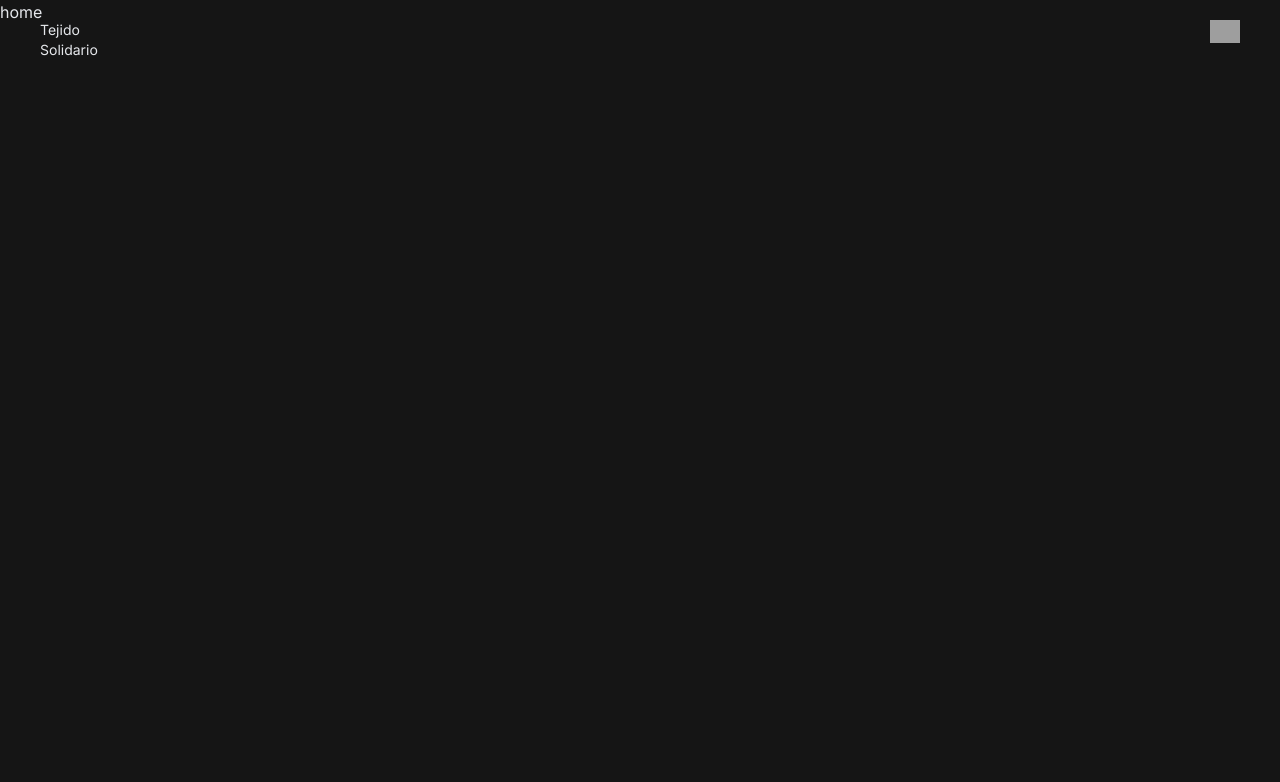
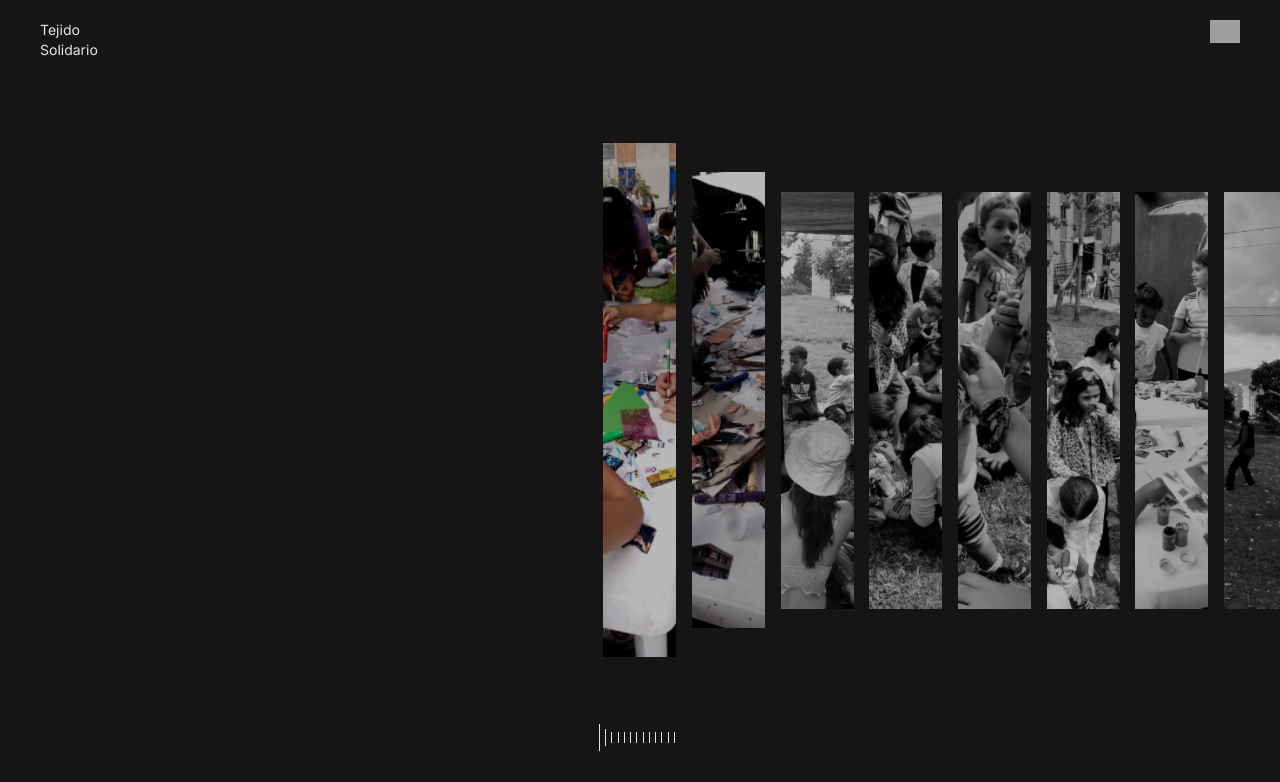
Before and after one commit to davidsilva131/landing-tesol, a Next.js app: page / in a window 1280 px wide. Shown: the top 782 px of the page. Built offline with nearby package versions, Linux system fonts and the light colour scheme; grey boxes are pictures that could not be loaded.

Commit message:
Add componento to page

```diff
--- a/src/app/page.js
+++ b/src/app/page.js
@@ -1,9 +1,12 @@
-import Image from 'next/image'
+'use client'
+import { Canvas } from '@react-three/fiber'
+import { state } from '@/Utils/threeUtils'
+import Items from '@/components/Items'
 
 export default function Home () {
   return (
-    <main>
-      <h1>home</h1>
-    </main>
+    <Canvas gl={{ antialias: false }} dpr={[1, 1.5]} onPointerMissed={() => (state.clicked = null)}>
+      <Items />
+    </Canvas>
   )
 }
```
